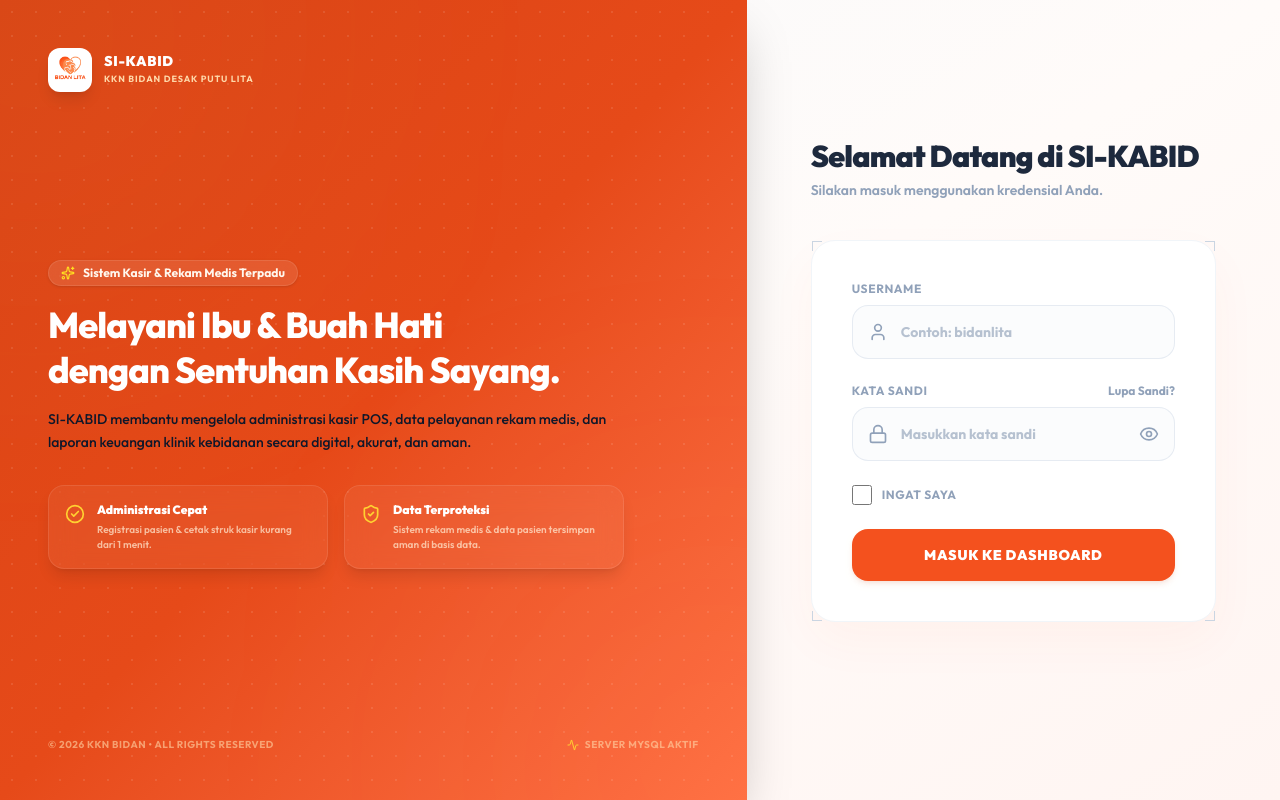
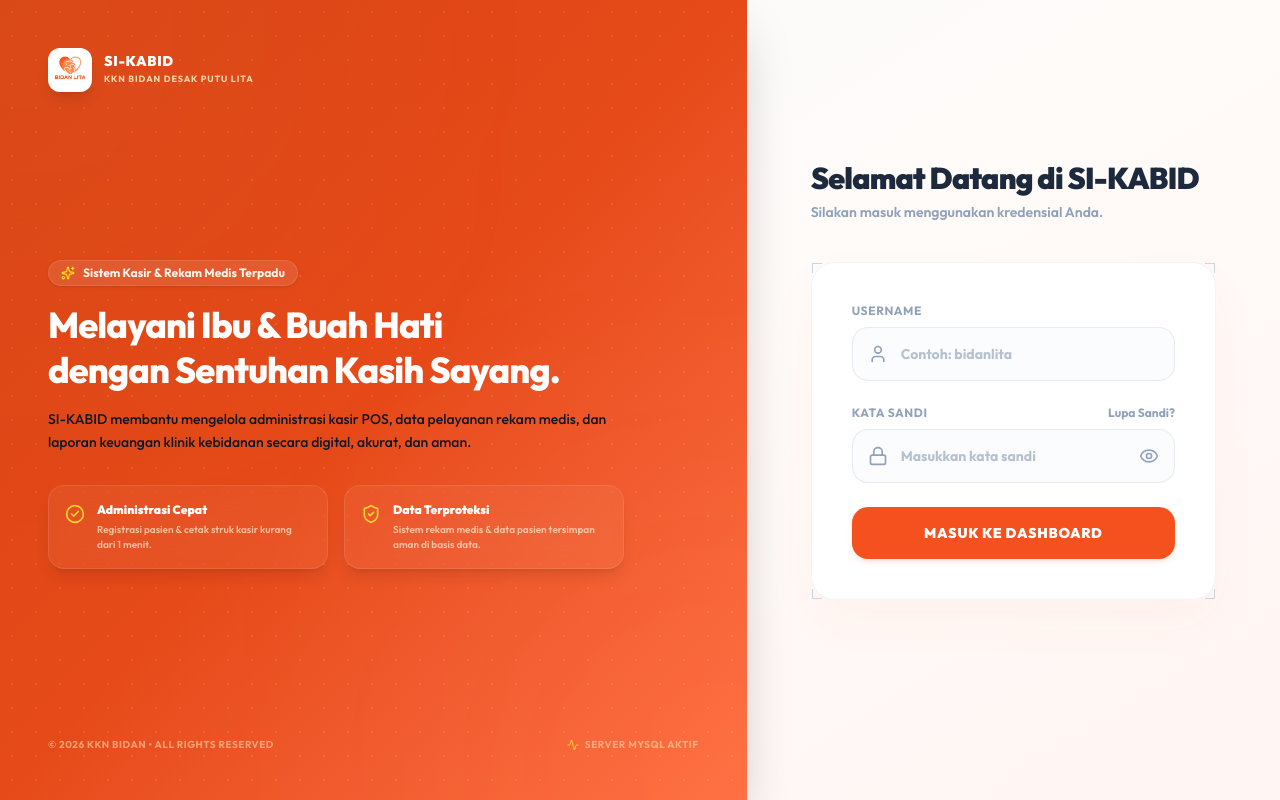
Before and after one commit to BR1LL14N/KKNbidanDesakPutuLita, a Next.js app: page /login in a window 1280 px wide. Built offline with nearby package versions, Linux system fonts and the light colour scheme.

Commit message:
UpdateL penyempurnaan

```diff
--- a/app/login/page.tsx
+++ b/app/login/page.tsx
@@ -199,20 +199,6 @@ export default function LoginPage() {
                 </div>
               </div>
 
-              {/* Remember Me Option */}
-              <div className="flex items-center">
-                <input
-                  id="remember-me"
-                  type="checkbox"
-                  className="w-5 h-5 rounded border-slate-300 text-[#F4511E] focus:ring-[#F4511E] cursor-pointer"
-                />
-                <label
-                  htmlFor="remember-me"
-                  className="ml-2.5 text-xs text-slate-400 font-bold uppercase tracking-wider cursor-pointer"
-                >
-                  Ingat Saya
-                </label>
-              </div>
 
               {/* Submit Button */}
               <button
--- a/proxy.ts
+++ b/middleware.ts
@@ -1,7 +1,7 @@
 import { NextResponse } from 'next/server';
 import type { NextRequest } from 'next/server';
 
-export function proxy(request: NextRequest) {
+export function middleware(request: NextRequest) {
   // 1. Ambil respons default
   const response = NextResponse.next();
 
```
